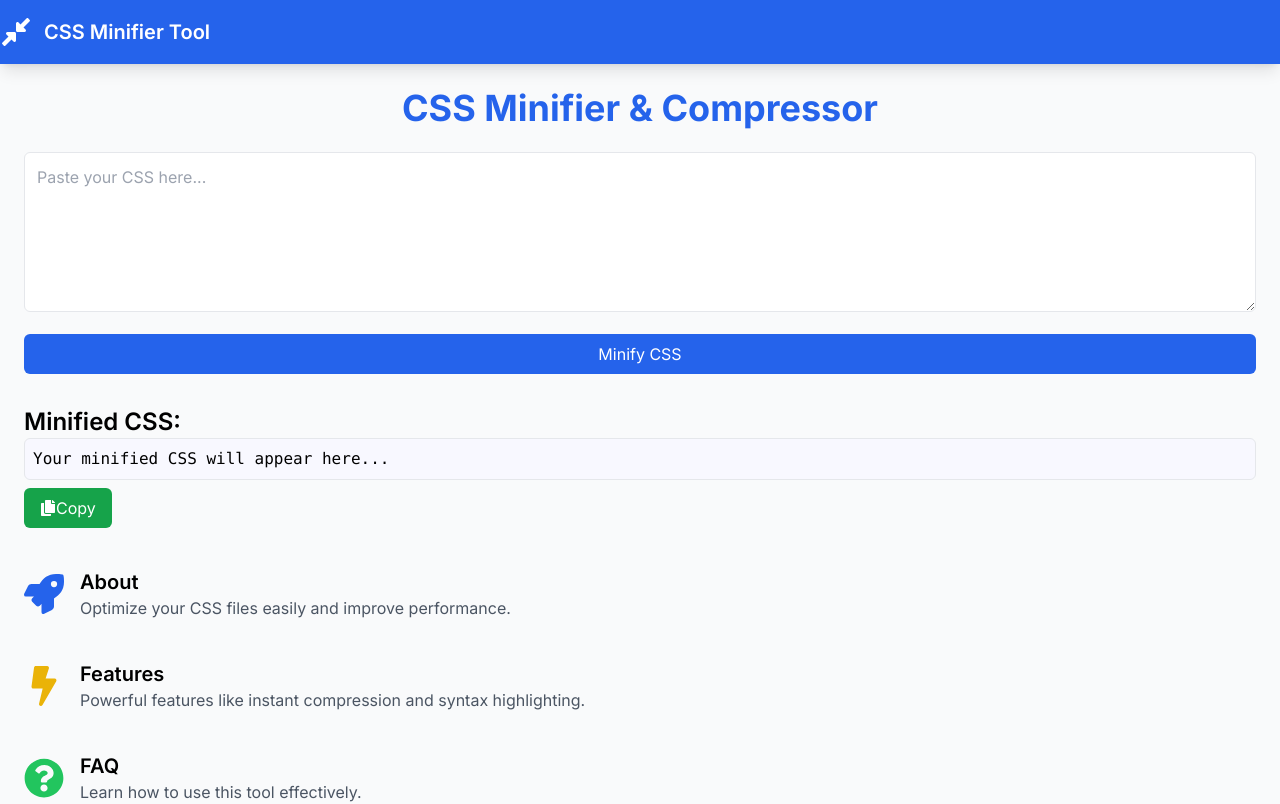
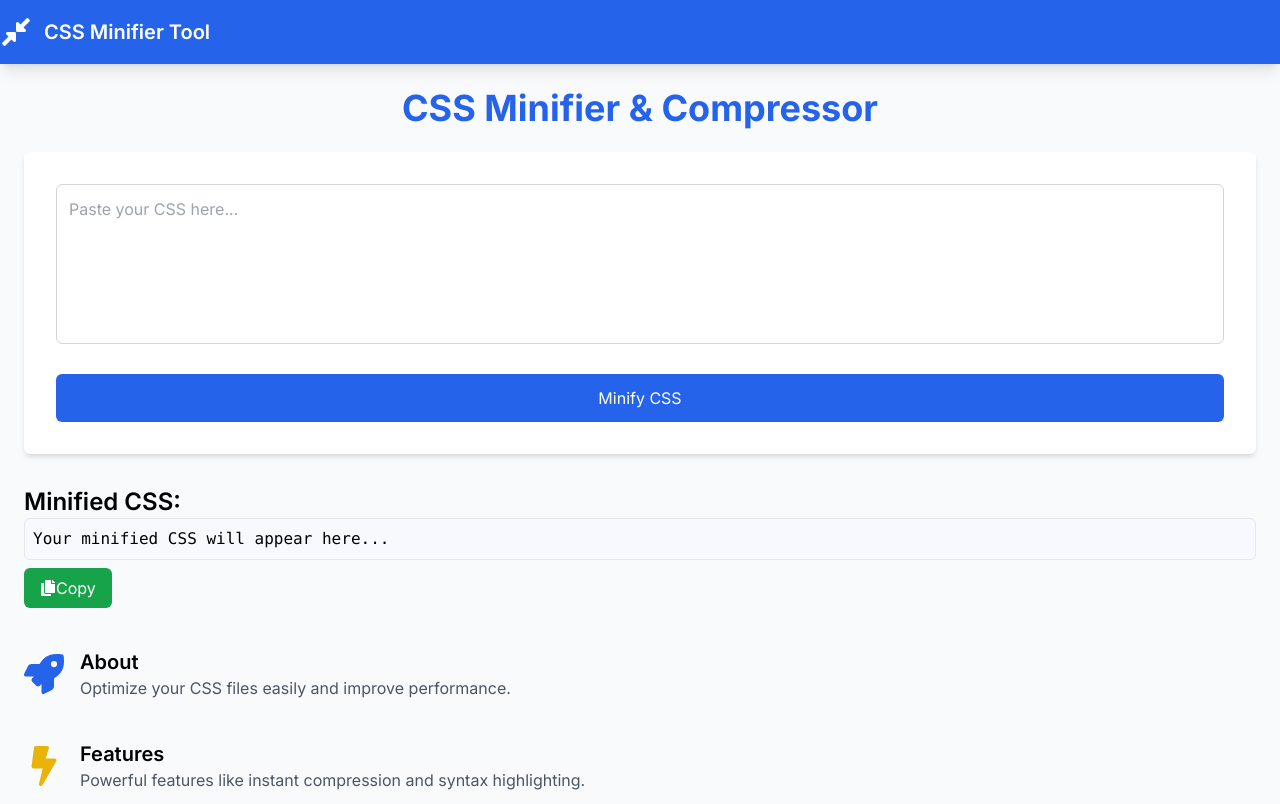
Before and after one commit to ltxstudio/css-minifier, a Next.js app: page / in a window 1280 px wide. Shown: the top 804 px of the page. Built offline with nearby package versions, Linux system fonts and the light colour scheme.

Commit message:
Update CSSForm.js

```diff
--- a/components/CSSForm.js
+++ b/components/CSSForm.js
@@ -18,17 +18,20 @@ export default function CSSForm({ setMinifiedCSS, setIsModalOpen }) {
   };
 
   return (
-    <form onSubmit={handleSubmit} className="space-y-4">
+    <form
+      onSubmit={handleSubmit}
+      className="space-y-6 bg-white shadow-md rounded-md p-6 md:p-8"
+    >
       <textarea
         placeholder="Paste your CSS here..."
         value={inputCSS}
         onChange={(e) => setInputCSS(e.target.value)}
-        className="w-full h-40 p-3 border rounded-md focus:ring focus:ring-blue-300"
+        className="w-full h-40 p-3 border border-gray-300 rounded-md focus:ring focus:ring-blue-300 resize-none"
       ></textarea>
       <button
         type="submit"
         disabled={isLoading}
-        className="w-full bg-blue-600 text-white py-2 rounded-md flex justify-center items-center"
+        className="w-full bg-blue-600 hover:bg-blue-700 text-white py-3 rounded-md flex justify-center items-center transition"
       >
         {isLoading ? <FaSpinner className="animate-spin" /> : 'Minify CSS'}
       </button>
```
